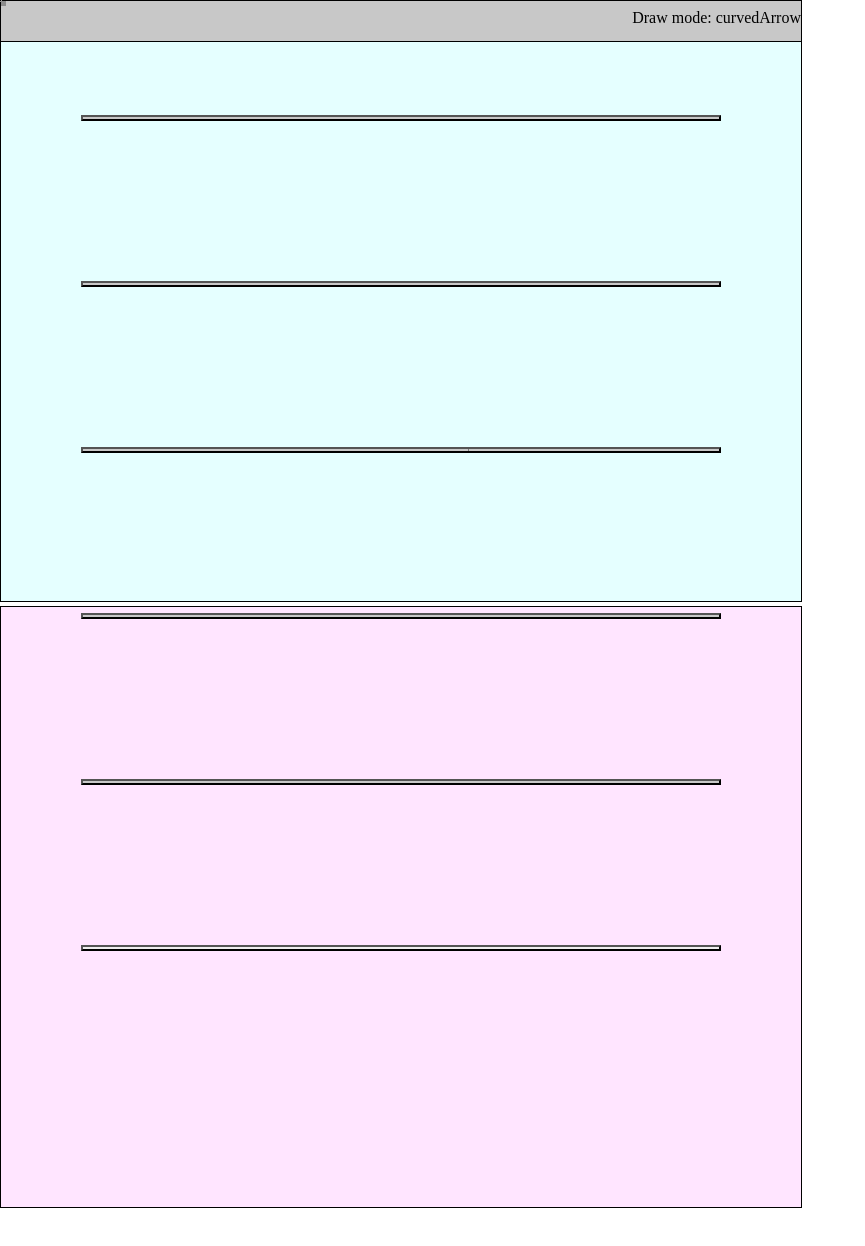
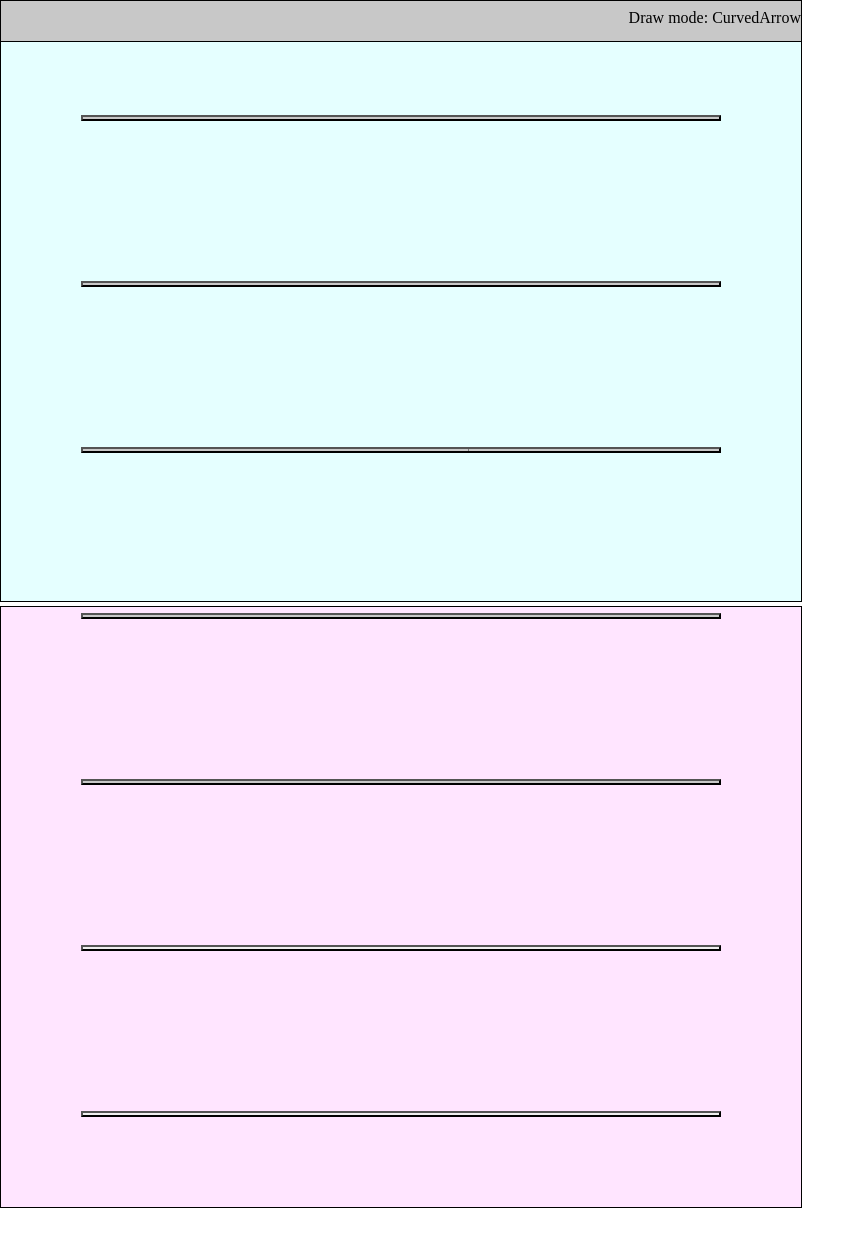
Before and after one commit to jeffriesd/dsDraw, a plain HTML site: page index.html in a window 1280 px wide. Shown: the whole page, without its empty margins (0-865 px from the left). Before the commit the page ends 1212 px from the top, so only its background shows below. Drawn offline with Linux system fonts and the light colour scheme.

Commit message:
added connector button

```diff
--- a/index.html
+++ b/index.html
@@ -7,13 +7,14 @@
 </head>
 <body>
   <div class="toolbar" id="flowchartToolbar" >
-    <label class="toolbarLabel" id="drawMode">Draw mode: curvedArrow</label>
+    <label class="toolbarLabel" id="drawMode">Draw mode: CurvedArrow</label>
     <button class="toolbarButton" id="rightAngleArrow"></button>
     <button class="toolbarButton" id="curvedArrow"></button>
     <button class="toolbarButton" id="rectBox"></button>
     <button class="toolbarButton" id="roundBox"></button>
     <button class="toolbarButton" id="diamondBox"></button>
     <button class="toolbarButton" id="parallelogramBox"></button>
+    <button class="toolbarButton" id="connector"></button>
     <button class="toolbarButton" id="deleteButton"></button>
 
     <!--Arrow options -->
```
